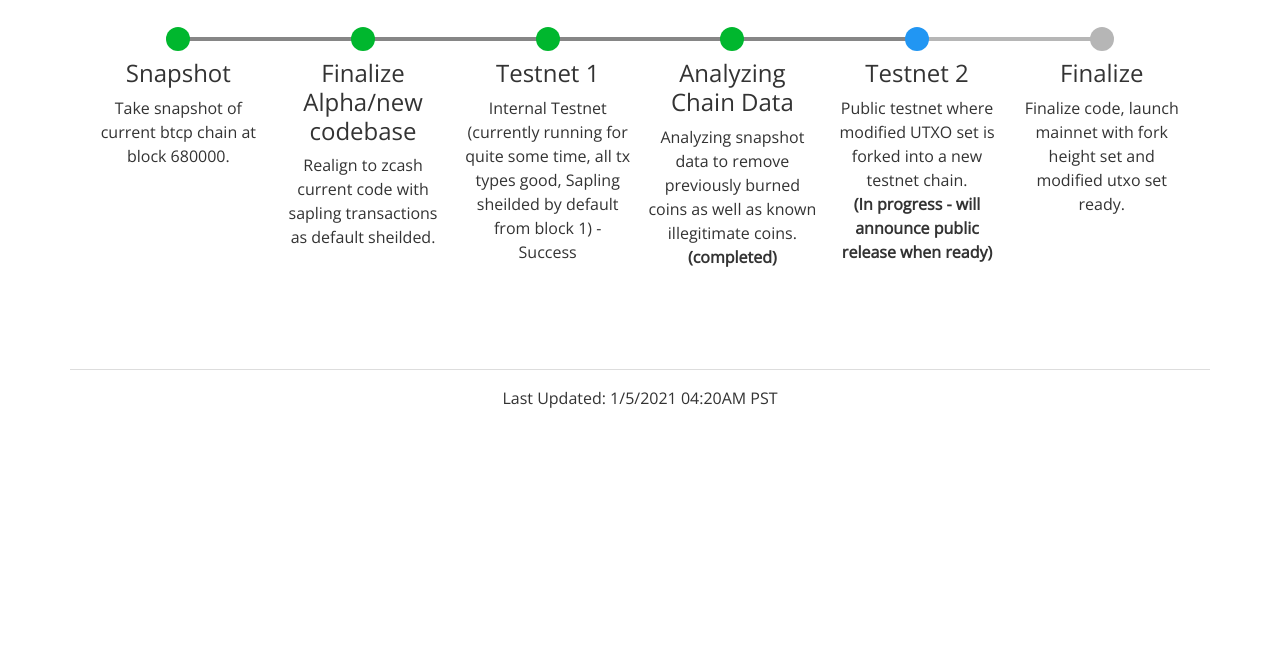
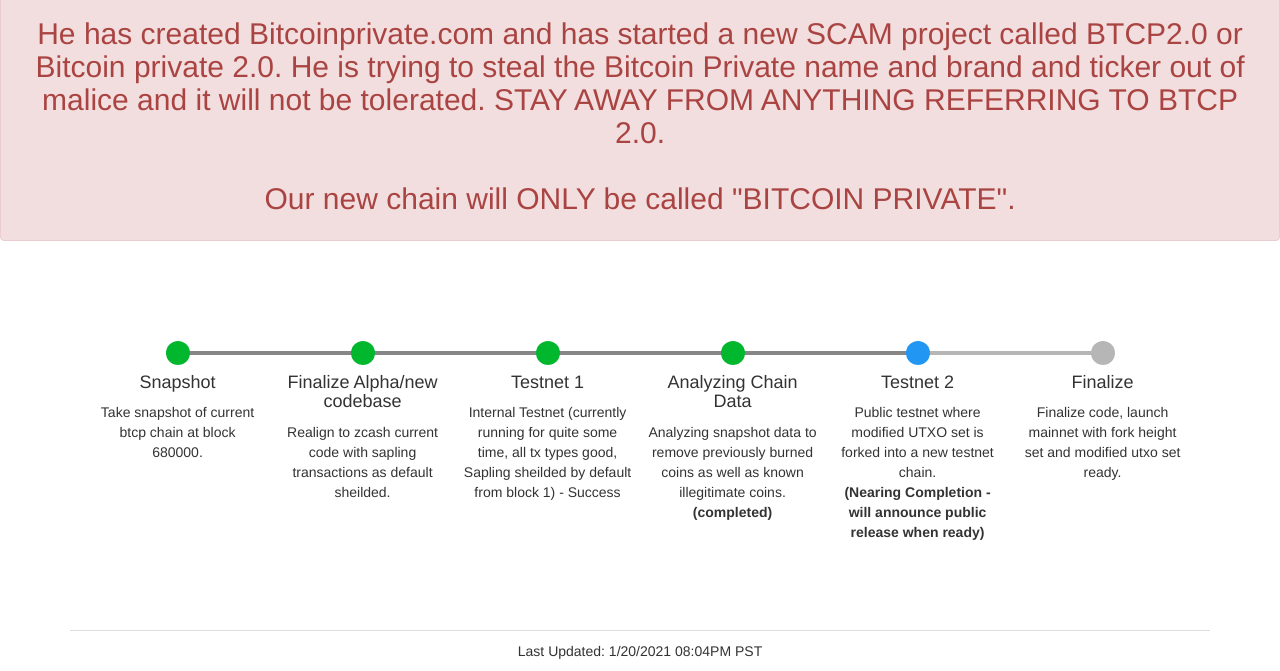
Before and after one commit to BTCPrivate/progress, a website: page docs/index.html in a window 1280 px wide. Shown: the part 145-816 px from the top of the page. Drawn offline with nearby package versions, Linux system fonts and the light colour scheme.

Commit message:
added warning and updated testnet2 status

```diff
--- a/docs/index.html
+++ b/docs/index.html
@@ -21,6 +21,14 @@
       </div>
     </header>
 
+    <script src="https://ajax.googleapis.com/ajax/libs/jquery/1.11.1/jquery.min.js"></script>
+    <script src="https://maxcdn.bootstrapcdn.com/bootstrap/3.3.6/js/bootstrap.min.js"></script>
+    <link href="https://maxcdn.bootstrapcdn.com/bootstrap/3.3.6/css/bootstrap.min.css" rel="stylesheet" />
+    <div class="alert alert-danger alert-server" role="alert">
+      <button type="button" class="close" data-dismiss="alert">×</button>
+      <center><h2><strong>COPYCAT SCAM WEBSITE:</strong> RHETT CREIGHTON IS AT IT AGAIN<br><br> He has created Bitcoinprivate.com and has started a new SCAM project called BTCP2.0 or Bitcoin private 2.0. He is trying to
+      steal the Bitcoin Private name and brand and ticker out of malice and it will not be tolerated. STAY AWAY FROM ANYTHING REFERRING TO BTCP 2.0. <br><br> Our new chain will ONLY be called "BITCOIN PRIVATE".
+    </div></center></h2>
 
 
     <div class="fullwidth">
@@ -64,7 +72,7 @@
             <div class="progress-marker"></div>
             <div class="progress-text">
               <h4 class="progress-title">Testnet 2</h4>
-              Public testnet where modified UTXO set is forked into a new testnet chain.<br><strong>(In progress - will announce public release when ready)</strong>
+              Public testnet where modified UTXO set is forked into a new testnet chain.<br><strong>(Nearing Completion - will announce public release when ready)</strong>
             </div>
           </li>
 
@@ -86,7 +94,7 @@
 
     <footer class="fullwidth fullwidth--sm footer">
       <div class="container">
-	Last Updated: 1/5/2021 04:20AM PST
+	Last Updated: 1/20/2021 08:04PM PST
       </div>
     </footer>
 
```
